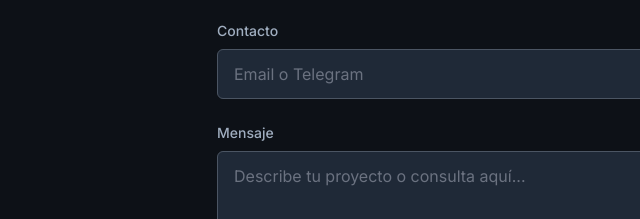
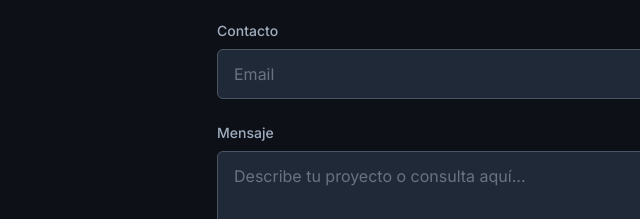
Before and after one commit to rayomarblezh-dev/cypher.org, a plain HTML site: page index.html in a window 1280 px wide. Shown: the part 3352-3571 px from the top of the page, 39-679 px from the left. Drawn offline with nearby package versions, Linux system fonts and the light colour scheme.

Commit message:
Update index.html

```diff
--- a/index.html
+++ b/index.html
@@ -274,10 +274,10 @@
                     <input
                         type="text"
                         id="contact"
-                        name="contact"
+                        name="email"
                         required
                         class="w-full px-4 py-3 rounded-md bg-[#1F2937] border border-gray-600 text-gray-200 placeholder-gray-500 focus:outline-none focus:ring-2 focus:ring-[#4B5563]"
-                        placeholder="Email o Telegram"
+                        placeholder="Email"
                         aria-label="Método de contacto"
                     />
                 </div>
```
